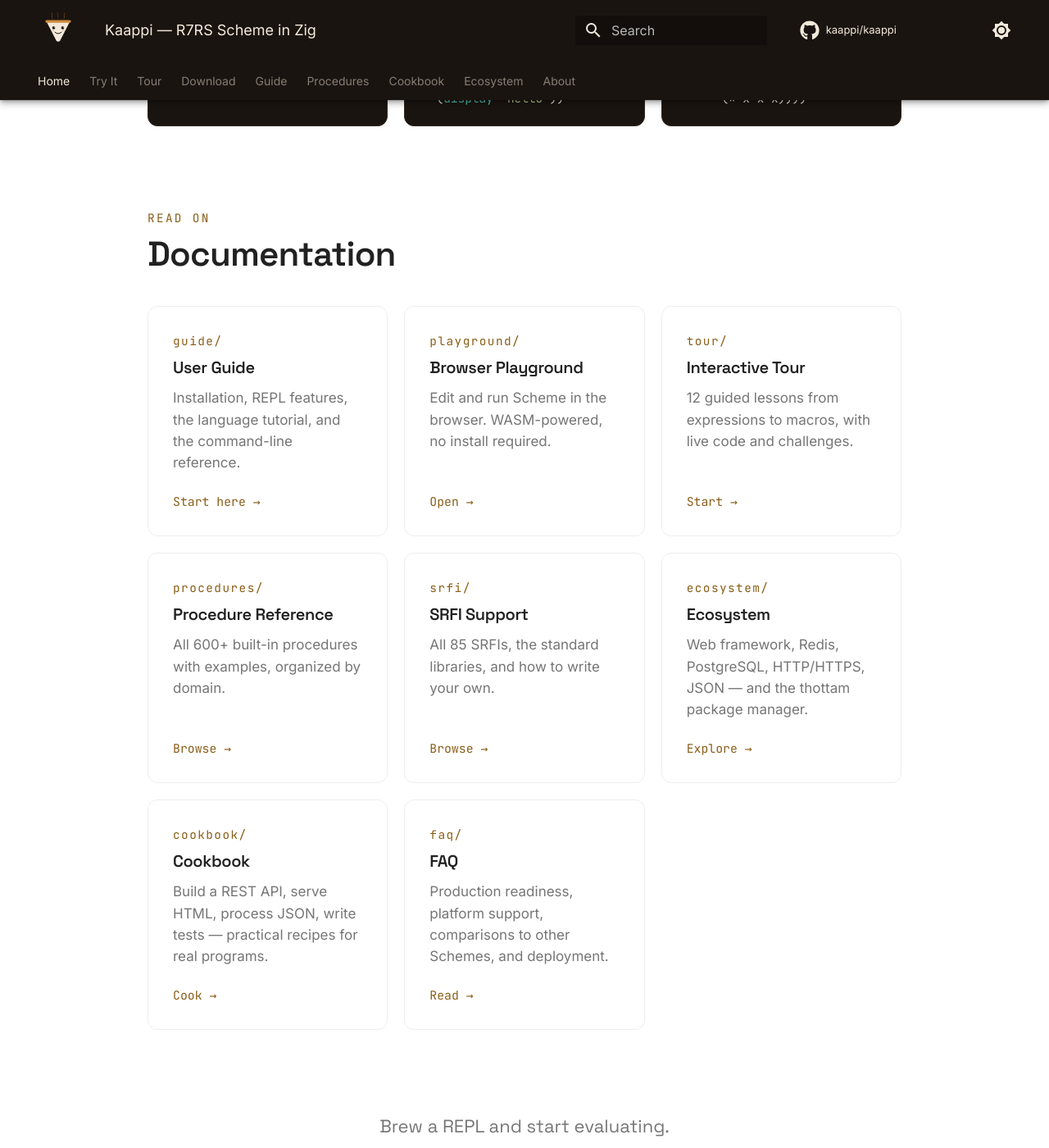
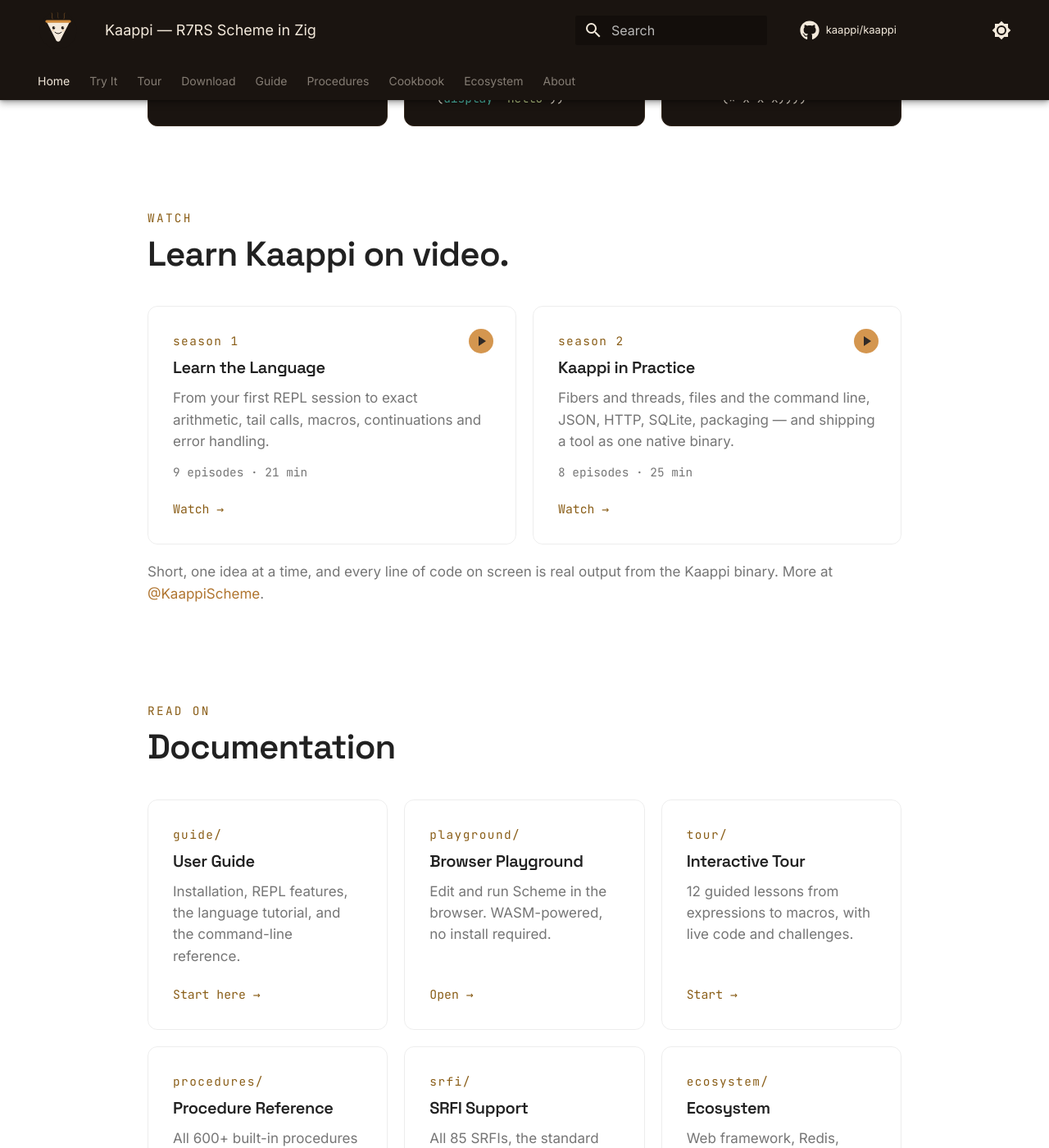
Before and after one commit to kaappi/kaappi.github.io, an MkDocs documentation site: the page built from docs/index.md, in a window 1280 px wide and 1400 px high, scrolled down 2637 px. Shown: the whole window at 82% size. Built offline with MkDocs 1.6.1 and Material for MkDocs 9.7.7, drawn with Linux system fonts in a browser that asks for light colours; comment, search, counter and statistics services are not loaded.

Commit message:
Add the video series to the landing page and footer
Seventeen tutorial episodes exist and nothing on the site pointed at them. A
Watch section now sits before Documentation — one card per season, linking to
its playlist — so a new visitor meets the video before the reading list,
while Documentation still closes the page.

The cards reuse the existing kp-doc styling rather than introducing a second
visual language, and the runtimes come from the generator's duration data
rather than being estimated.

Links out rather than embedding a player: an embed would pull third-party
scripts and cookies into every visit to the docs site, which is a poor trade
for a landing page.

Also adds YouTube to the footer social links, next to GitHub and Discussions.

Co-Authored-By: Claude Opus 4.8 <noreply@anthropic.com>

```diff
--- a/mkdocs.yml
+++ b/mkdocs.yml
@@ -198,6 +198,8 @@ extra:
       link: https://github.com/kaappi/kaappi
     - icon: octicons/comment-discussion-16
       link: https://github.com/orgs/kaappi/discussions
+    - icon: fontawesome/brands/youtube
+      link: https://www.youtube.com/@KaappiScheme
 
 watch:
   - overrides
--- a/overrides/home.html
+++ b/overrides/home.html
@@ -278,6 +278,27 @@
 
   /* ================= DOC CARDS ================= */
   .kp-docs { display: grid; grid-template-columns: repeat(3, 1fr); gap: 1rem; }
+  .kp-watch { display: grid; grid-template-columns: repeat(2, 1fr); gap: 1rem; }
+  .kp-season { position: relative; }
+  .kp-season .kp-play {
+    position: absolute; top: 1.35rem; right: 1.35rem;
+    width: 30px; height: 30px; border-radius: 50%;
+    background: var(--kp-brass); opacity: .9;
+    display: grid; place-items: center;
+  }
+  .kp-season .kp-play::after {
+    content: ""; width: 0; height: 0; margin-left: 2px;
+    border-left: 9px solid var(--kp-roast);
+    border-top: 6px solid transparent; border-bottom: 6px solid transparent;
+  }
+  .kp-season .kp-meta {
+    font-family: var(--kp-mono); font-size: .72rem;
+    color: var(--md-default-fg-color--light); margin-top: .35rem;
+  }
+  .kp-watch-more {
+    margin-top: 1rem; font-size: .85rem;
+    color: var(--md-default-fg-color--light);
+  }
   .kp-doc {
     display: flex; flex-direction: column; gap: .3rem;
     padding: 1.5rem; border: 1px solid var(--md-default-fg-color--lightest);
@@ -300,6 +321,7 @@
   /* ================= RESPONSIVE ================= */
   @media (max-width: 960px) {
     .kp-docs { grid-template-columns: repeat(2, 1fr); }
+    .kp-watch { grid-template-columns: 1fr; }
   }
   @media (max-width: 820px) {
     .kp-grid, .kp-examples, .kp-docs { grid-template-columns: 1fr; }
@@ -475,6 +497,38 @@
   <!-- ====================== DOCUMENTATION ====================== -->
   <section class="kp-section">
     <div class="kp-shead">
+      <div class="kp-kicker">Watch</div>
+      <h2>Learn Kaappi on video.</h2>
+    </div>
+    <div class="kp-watch">
+      <a href="https://www.youtube.com/playlist?list=PLd7qIiSXrPO8" class="kp-doc kp-season">
+        <span class="kp-play"></span>
+        <div class="kp-doc-idx">season 1</div>
+        <h3>Learn the Language</h3>
+        <p>From your first REPL session to exact arithmetic, tail calls, macros,
+           continuations and error handling.</p>
+        <div class="kp-meta">9 episodes &middot; 21 min</div>
+        <span class="kp-doc-go">Watch &rarr;</span>
+      </a>
+      <a href="https://www.youtube.com/playlist?list=PLUUd1DJOlS0M" class="kp-doc kp-season">
+        <span class="kp-play"></span>
+        <div class="kp-doc-idx">season 2</div>
+        <h3>Kaappi in Practice</h3>
+        <p>Fibers and threads, files and the command line, JSON, HTTP, SQLite,
+           packaging &mdash; and shipping a tool as one native binary.</p>
+        <div class="kp-meta">8 episodes &middot; 25 min</div>
+        <span class="kp-doc-go">Watch &rarr;</span>
+      </a>
+    </div>
+    <p class="kp-watch-more">
+      Short, one idea at a time, and every line of code on screen is real output from the
+      Kaappi binary. More at
+      <a href="https://www.youtube.com/@KaappiScheme">@KaappiScheme</a>.
+    </p>
+  </section>
+
+  <section class="kp-section">
+    <div class="kp-shead">
       <div class="kp-kicker">Read on</div>
       <h2>Documentation</h2>
     </div>
```
